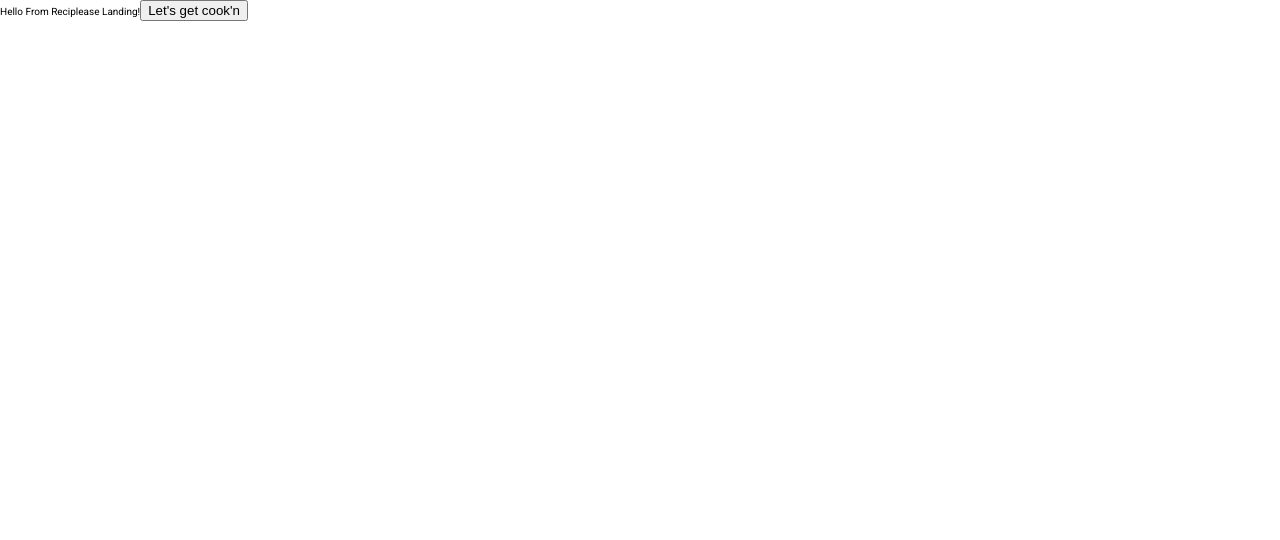
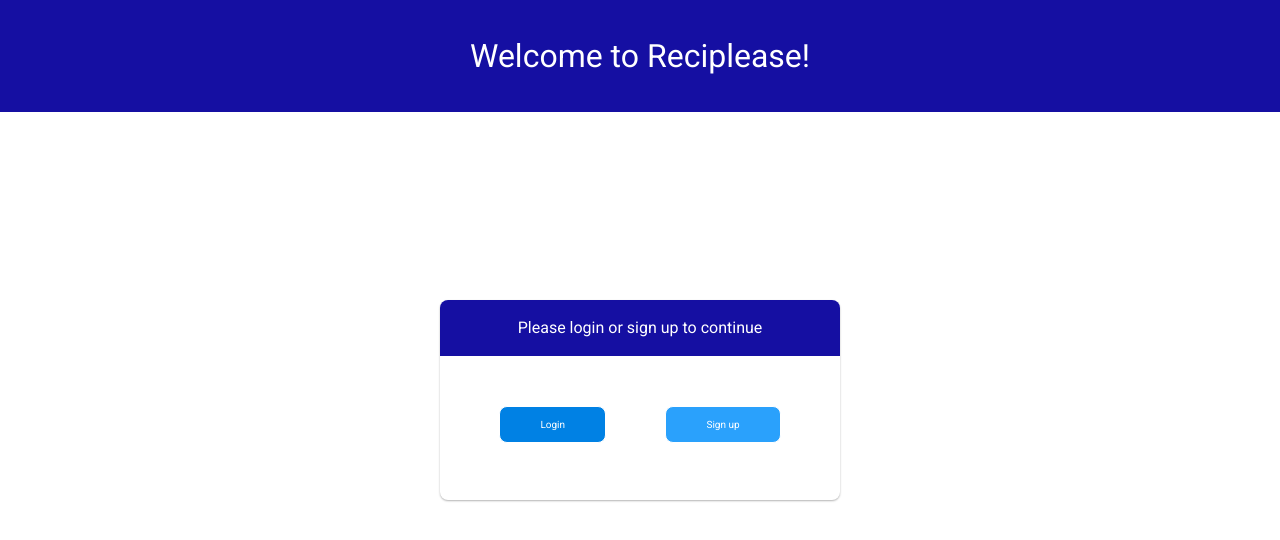
Before and after one commit to Reciplease-App/frontend, a React (Create React App) app: page / in a window 1280 px wide. Shown: the top 540 px of the page. Built offline with nearby package versions, Linux system fonts and the light colour scheme.

Commit message:
built basic cookie-cutter UI for Landing page.

```diff
--- a/package.json
+++ b/package.json
@@ -8,7 +8,9 @@
     "@testing-library/react": "^11.2.7",
     "@testing-library/user-event": "^12.8.3",
     "axios": "^0.21.1",
+    "bootstrap": "^5.1.0",
     "react": "^17.0.2",
+    "react-bootstrap": "^2.0.0-beta.6",
     "react-dom": "^17.0.2",
     "react-redux": "^7.2.4",
     "react-router-dom": "^5.2.0",
@@ -16,6 +18,7 @@
     "redux": "^4.1.0",
     "redux-logger": "^3.0.6",
     "redux-thunk": "^2.3.0",
+    "sass": "^1.41.1",
     "styled-components": "^5.3.0",
     "web-vitals": "^1.1.2",
     "yup": "^0.32.9"
--- a/src/App.js
+++ b/src/App.js
@@ -4,9 +4,12 @@ import Login from './components/LogIn'
 import Landing from './components/Landing'
 import SignUp from './components/SignUp'
 
+import 'bootstrap/dist/css/bootstrap.min.css';
+import './styles/app.scss'
+
 function App() {
   return (
-    <div>
+    <div className="body">
       <Switch>
         <Route path='/login' component={Login} />
         <Route path='/signup' component={SignUp} />
--- a/src/components/Landing.jsx
+++ b/src/components/Landing.jsx
@@ -1,18 +1,82 @@
 import React, { useState, useEffect } from 'react';
 import { connect } from 'react-redux';
 import { checkIfReduxWorks } from '../store';
+import '../styles/landing.scss';
+import Button from 'react-bootstrap/Button';
+import InputGroup from 'react-bootstrap/InputGroup'
+import FormControl from 'react-bootstrap/FormControl'
 
 function Landing({isWorking, checkIfReduxWorks}) {
-    const handleClick = e => {
-        console.log("it's working")
-        checkIfReduxWorks()
+    const [login, setLogin] = useState(false);
+    const [signup, setSignup] = useState(false);
+
+    const openLoginForm = () => {
+        setLogin(true);
+        setSignup(false);
+    }
+    const openSignupForm = () => {
+        setSignup(true);
+        setLogin(false);
     }
 
     return (
-        <div>
-            Hello From Reciplease Landing!
-            <button onClick={handleClick}>Let's get cook'n</button>
-            {isWorking && <p>Redux is working!! Boom!</p>}
+        <div className="screen">
+            <h1 className="landing-title">Welcome to Reciplease!</h1>
+            <div className="content">
+                <div className="buttons">
+                    <h1 className="buttons-card-header">Please login or sign up to continue</h1>
+                    <div className="buttons-card-buttons">
+                        <Button onClick={openLoginForm} id={login ? 'login-button-active' : 'login-button'}>Login</Button>
+                        <Button onClick={openSignupForm} id={signup ? 'signup-button-active' : 'signup-button'}>Sign up</Button>
+                    </div>
+                    <div className={login ? 'login-form' : 'closed-login'}>
+                        <InputGroup className="mb-3">
+                            <InputGroup.Text id="basic-addon1">Email</InputGroup.Text>
+                            <FormControl
+                            placeholder="Email"
+                            aria-label="Email"
+                            aria-describedby="basic-addon1"
+                            />
+                        </InputGroup>
+                        <InputGroup className="mb-3">
+                            <InputGroup.Text id="basic-addon1">Password</InputGroup.Text>
+                            <FormControl
+                            placeholder="Password"
+                            aria-label="Password"
+                            aria-describedby="basic-addon1"
+                            />
+                        </InputGroup>
+                        <Button id="submit-button">Submit</Button>
+                    </div>
+                    <div className={signup ? 'signup-form' : 'closed-signup'}>
+                        <InputGroup className="mb-3">
+                            <InputGroup.Text id="basic-addon1">Username</InputGroup.Text>
+                            <FormControl
+                            placeholder="Username"
+                            aria-label="Username"
+                            aria-describedby="basic-addon1"
+                            />
+                        </InputGroup>
+                        <InputGroup className="mb-3">
+                            <InputGroup.Text id="basic-addon1">Email</InputGroup.Text>
+                            <FormControl
+                            placeholder="Email"
+                            aria-label="Email"
+                            aria-describedby="basic-addon1"
+                            />
+                        </InputGroup>
+                        <InputGroup className="mb-3">
+                            <InputGroup.Text id="basic-addon1">Password</InputGroup.Text>
+                            <FormControl
+                            placeholder="Password"
+                            aria-label="Password"
+                            aria-describedby="basic-addon1"
+                            />
+                        </InputGroup>
+                        <Button id="submit-button">Submit</Button>
+                    </div>
+                </div>
+            </div>
         </div>
     )
 }
--- a/src/components/SignUp.jsx
+++ b/src/components/SignUp.jsx
@@ -85,7 +85,7 @@ function SignUp() {
 
     const postNewUser = (newUser) => {
         console.log(newUser)
-        axios.post('', newUser)
+        axios.post('https://reciplease-application.herokuapp.com/users/register', newUser)
             .then((res) => {
                 push("/register")
             })
--- a/src/formSchema/signSchema.js
+++ b/src/formSchema/signSchema.js
@@ -1,6 +1,10 @@
 import * as Yup from 'yup';
 
 const signSchema = Yup.object().shape({
+    username: Yup
+        .string()
+        .required('username Is Required')
+        .min(2, 'Your username Needs to At Least Be 2 Characters Long'),
     email: Yup
         .string()
         .email('You Must Use a Valid Email Address')
--- /dev/null
+++ b/src/styles/app.scss
@@ -0,0 +1,3 @@
+.body {
+    font-family: Roboto;
+}
--- /dev/null
+++ b/src/styles/landing.scss
@@ -0,0 +1,164 @@
+.screen {
+    width: 100%;
+    display: flex;
+    justify-content: center;
+    align-items: center;
+    flex-direction: column;
+    background: white;
+}
+.content {
+    height: 100vh;
+    width: 100%;
+    display: flex;
+    justify-content: center;
+    align-items: center;
+    padding: 0 2rem;
+    background: white;
+}
+.landing-title {
+    font-size: 32px;
+    padding: 4rem 0;
+    color: white;
+    background: #150fa2;
+    width: 100%;
+    text-align: center;
+    position: fixed;
+    top: 0;
+}
+.buttons {
+    width: 40rem;
+    min-height: 20rem;
+    box-shadow: 0 1px 2px 0 rgb(0, 0, 0, .3);
+    border-radius: 8px;
+    background: white;
+    display: flex;
+    flex-direction: column;
+    align-items: center;
+    transition: .25s ease-in-out;
+}
+#login-button {
+    padding: 1rem 4rem;
+    background: #0081e4;
+    color: white;
+    border: none;
+    transition: .25s ease-in-out;
+    border: 1px solid white;
+    border-radius: 8px;
+
+    &:hover {
+        background: white;
+        color: #0081e4;
+        border: 1px solid #150fa2;
+    }
+}
+#signup-button {
+    padding: 1rem 4rem;
+    background: #2aa1fc;
+    color: white;
+    border: none;
+    transition: .25s ease-in-out;
+    border: 1px solid white;
+    border-radius: 8px;
+
+    &:hover {
+        background: white;
+        color: #0081e4;
+        border: 1px solid #150fa2;
+    }
+}
+.buttons-card-header {
+    width: 100%;
+    padding: 2rem;
+    text-align: center;
+    font-size: 16px;
+    background: #150fa2;
+    border-radius: 8px 8px 0 0;
+    color: white;
+}
+.buttons-card-buttons {
+    display: flex;
+    justify-content: space-evenly;
+    width: 100%;
+    margin-top: 5rem;
+}
+.vine {
+    width: 100%;
+    transform: rotate(90deg);
+    height: 20%;
+}
+.login-form {
+    width: 80%;
+    height: 15rem;
+    margin-top: 2rem;
+    margin-bottom: 4rem;
+    display: flex;
+    flex-direction: column;
+    justify-content: space-evenly;
+    align-items: center;
+    transition: 1s ease-in-out;
+}
+.signup-form {
+    width: 80%;
+    height: 18rem;
+    margin-top: 2rem;
+    margin-bottom: 4rem;
+    display: flex;
+    flex-direction: column;
+    justify-content: space-evenly;
+    align-items: center;
+    transition: 1s ease-in-out;
+}
+.closed-signup {
+    display: none;
+    transition: 1s ease-in-out;
+}
+.closed-login {
+    display: none;
+    transition: 1s ease-in-out;
+}
+#submit-button {
+    padding: 1rem 4rem;
+    background: gold;
+    color: #0081e4;
+    border: none;
+    transition: .25s ease-in-out;
+    border: 1px solid white;
+    border-radius: 8px;
+    margin-top: 1rem;
+
+    &:hover {
+        background: #150fa2;
+        color: gold;
+        border: 1px solid #150fa2;
+    }
+}
+#login-button-active {
+    padding: 1rem 4rem;
+    background: white;
+    color: #0081e4;
+    border: none;
+    transition: .25s ease-in-out;
+    border: 1px solid #150fa2;
+    border-radius: 8px;
+
+    &:hover {
+        background: white;
+        color: #0081e4;
+        border: 1px solid #150fa2;
+    }
+}
+#signup-button-active {
+    padding: 1rem 4rem;
+    background: white;
+    color: #0081e4;
+    border: none;
+    transition: .25s ease-in-out;
+    border: 1px solid #150fa2;
+    border-radius: 8px;
+
+    &:hover {
+        background: white;
+        color: #0081e4;
+        border: 1px solid #150fa2;
+    }
+}
```
Also changed, not shown: 1 other file (tests, documents, lock files or other folders).
